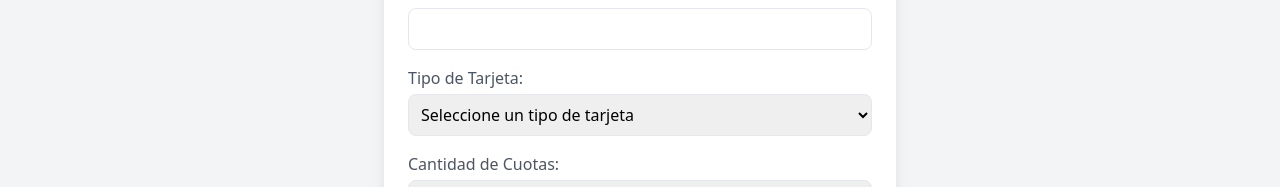
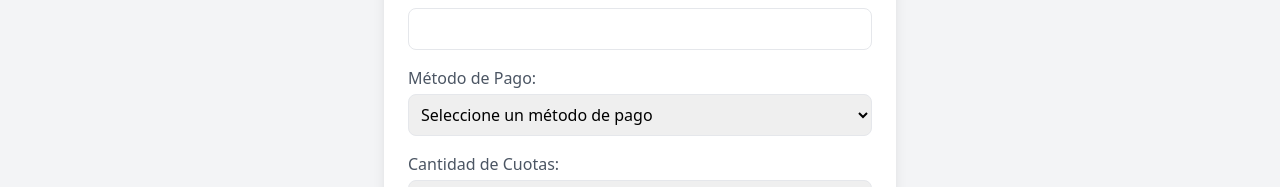
Before and after one commit to DieFerre12/apiFront, a React (Vite) app in the folder client/marketplace/: page /userDetails in a window 1280 px wide. Shown: the part 260-447 px from the top of the page. Built offline with nearby package versions, Linux system fonts and the light colour scheme; no server answers; sample sign-in values are in the browser's storage.

Commit message:
orden casi todo

```diff
--- a/client/marketplace/src/components/Cart/Cart.jsx
+++ b/client/marketplace/src/components/Cart/Cart.jsx
@@ -11,8 +11,6 @@ const Cart = () => {
   const cart = useSelector((state) => state.cart.items);
   const loading = useSelector((state) => state.cart.loading);
   const error = useSelector((state) => state.cart.error);
-  const [paymentMethod, setPaymentMethod] = useState("mercado_pago");
-  const [discountedTotal, setDiscountedTotal] = useState(0);
   const [images, setImages] = useState({});
 
   useEffect(() => {
@@ -74,23 +72,15 @@ const Cart = () => {
     navigate('/userDetails');
   };
 
-  const calculateDiscountedTotal = (total, paymentMethod) => {
-    let discount = 0;
-    if (paymentMethod === "mercado_pago") {
-      discount = -0.10;
-    } else if (paymentMethod === "tarjeta_debito") {
-      discount = -0.05;
-    } else if (paymentMethod === "tarjeta_credito") {
-      discount = 0.10;
-    }
-    return total + (total * discount);
+  const total = cart.reduce((acc, product) => acc + (product.price * product.quantity), 0);
+
+  const calculateDiscountedTotal = (total, discount) => {
+    return total - (total * discount);
   };
 
-  const total = cart.reduce((acc, product) => acc + (product.price * product.quantity), 0);
-
-  useEffect(() => {
-    setDiscountedTotal(calculateDiscountedTotal(total, paymentMethod));
-  }, [total, paymentMethod]);
+  const mercadoPagoTotal = calculateDiscountedTotal(total, 0.10);
+  const tarjetaDebitoTotal = calculateDiscountedTotal(total, 0.05);
+  const tarjetaCreditoTotal = calculateDiscountedTotal(total, -0.10);
 
   if (loading) {
     return (
@@ -149,8 +139,13 @@ const Cart = () => {
           <div className="mt-6 p-4 bg-gray-100 rounded-lg shadow-md">
             <h3 className="text-xl font-bold">Total: ${(total).toFixed(2)}</h3>
             <p className="text-lg font-semibold text-green-600">
-              {paymentMethod === "tarjeta_credito" ? "Total con recargo por tarjeta de crédito: $" : "Total con descuento: $" }
-              {discountedTotal.toFixed(2)}
+              Total con Mercado Pago: ${mercadoPagoTotal.toFixed(2)}
+            </p>
+            <p className="text-lg font-semibold text-green-600">
+              Total con Tarjeta de Débito: ${tarjetaDebitoTotal.toFixed(2)}
+            </p>
+            <p className="text-lg font-semibold text-red-600">
+              Total con Tarjeta de Crédito: ${tarjetaCreditoTotal.toFixed(2)}
             </p>
           </div>
           <div className="mt-6 flex justify-between">
@@ -167,19 +162,6 @@ const Cart = () => {
               Ver compra
             </button>
           </div>
-          <div className="mt-6">
-            <label htmlFor="paymentMethod" className="block text-lg text-gray-800 mb-2 font-semibold">Método de Pago:</label>
-            <select
-              id="paymentMethod"
-              value={paymentMethod}
-              onChange={(e) => setPaymentMethod(e.target.value)}
-              className="border rounded p-2 shadow-md transition-transform duration-300 hover:shadow-lg focus:outline-none focus:ring-2 focus:ring-blue-500"
-            >
-              <option value="mercado_pago">Mercado Pago</option>
-              <option value="tarjeta_debito">Tarjeta de Débito</option>
-              <option value="tarjeta_credito">Tarjeta de Crédito</option>
-            </select>
-          </div>
         </>
       )}
     </div>
--- a/client/marketplace/src/components/PreOrder/UserDetails.jsx
+++ b/client/marketplace/src/components/PreOrder/UserDetails.jsx
@@ -99,6 +99,8 @@ const UserDetails = () => {
         discountedTotal,                       // Total con descuento
         originalTotal,                         // Total original
         address: formData.address,             // Dirección del formulario
+        installments: formData.installments,   // Cantidad de cuotas
+        products: cart,                        // Productos del carrito
       };
 
       console.log('Enviando datos de la orden:', orderData);  // Verifica los datos
@@ -139,21 +141,21 @@ const UserDetails = () => {
           />
         </div>
         <div>
-          <label htmlFor="cardType" className="block text-gray-600 font-medium">
-            Tipo de Tarjeta:
+          <label htmlFor="paymentMethod" className="block text-gray-600 font-medium">
+            Método de Pago:
           </label>
           <select
-            id="cardType"
-            name="cardType"
-            value={formData.cardType}
-            onChange={handleChange}
+            id="paymentMethod"
+            name="paymentMethod"
+            value={paymentMethod}
+            onChange={handlePaymentMethodChange}
             className="w-full mt-1 p-2 border rounded-lg focus:ring-2 focus:ring-blue-500 focus:outline-none"
             required
           >
-            <option value="">Seleccione un tipo de tarjeta</option>
-            <option value="Visa">Visa</option>
-            <option value="Mastercard">Mastercard</option>
-            <option value="Amex">American Express</option>
+            <option value="">Seleccione un método de pago</option>
+            <option value="mercado_pago">Mercado Pago</option>
+            <option value="tarjeta_debito">Tarjeta de Débito</option>
+            <option value="tarjeta_credito">Tarjeta de Crédito</option>
           </select>
         </div>
         <div>
--- a/client/marketplace/src/views/Order.jsx
+++ b/client/marketplace/src/views/Order.jsx
@@ -44,6 +44,7 @@ const Order = () => {
 
       <div className="mt-4">
         <p><strong>Dirección de Envío:</strong> {order.address}</p>
+        <p><strong>Cuotas:</strong> {order.installments}</p>
       </div>
     </div>
   );
```
